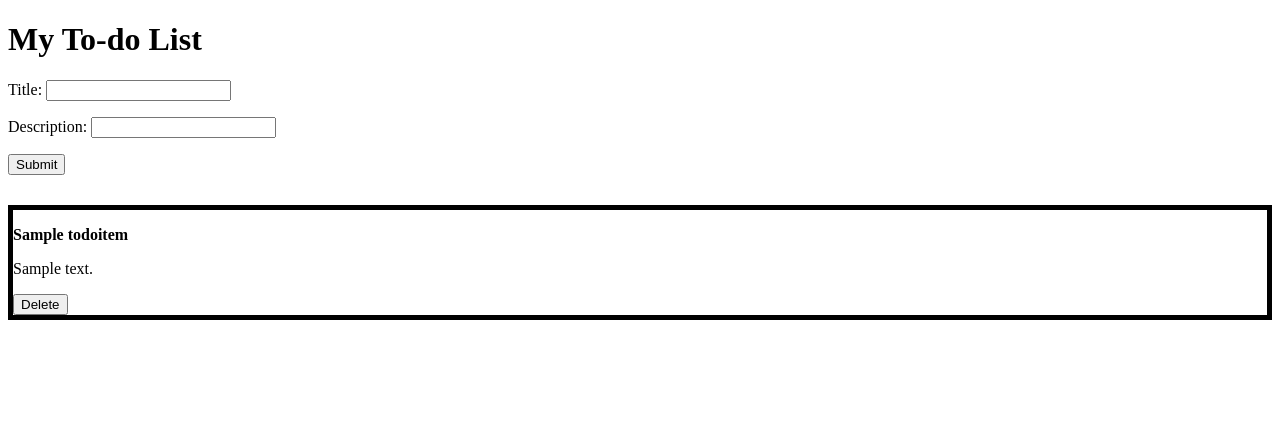
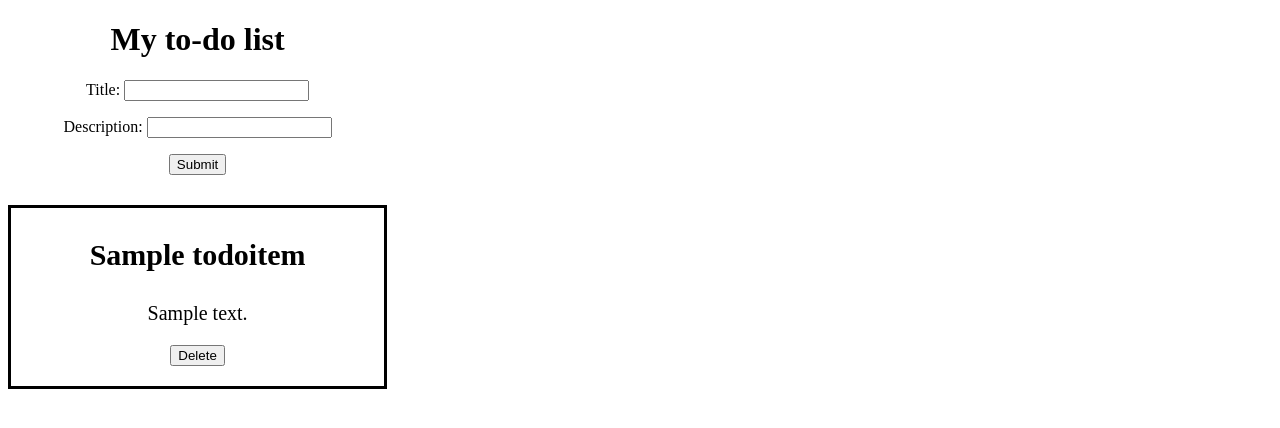
Before and after one commit to ColbyIsaacks/DjangoTodoApp, a Django app: page / in a window 1280 px wide. Shown: the top 428 px of the page. Run offline with Django 3.2, Linux system fonts and the light colour scheme; tables that the repository leaves empty hold one stand-in row (values such as "Sample post").

Commit message:
Updated CSS

```diff
--- a/todo_project/todo_app/static/css/style.css
+++ b/todo_project/todo_app/static/css/style.css
@@ -1,13 +1,29 @@
+.frame{
+    text-align: center;
+}
 
-
-.list_item{
-    border: 5px solid black;
+.form{
+    width: 30%;
+    text-align: center;
+    padding-bottom: 30px;
 }
 
 .list{
-    padding-top: 30px;
+    width: 30%;
+    text-align: center;
 }
 
-.form{
-    align-items: center;
+.list_item{
+    border: 3px solid black;
+    text-align: center;
+    padding-bottom: 20px;
+    margin-bottom: 15px;
 }
+
+.title{
+    font-size: 30px;
+}
+
+.description{
+    font-size: 20px;
+}
--- a/todo_project/todo_app/templates/index.html
+++ b/todo_project/todo_app/templates/index.html
@@ -1,3 +1,4 @@
+{% load static %}
 <!DOCTYPE html>
 <html lang="en">
     <head>
@@ -5,37 +6,33 @@
         <meta charset="utf-8">
         <meta name="viewport" content="width=device-width, initial-scale=1">
         <!--Simple.css-->
-        <link rel="stylesheet" href="./static/css/style.css">
+        <link rel="stylesheet" href="{% static 'css/style.css' %}">
         <title>Django To-do Lists</title>
     </head>
 
     <body>
         <div class="frame">
             <div class="form">
-                <h1>My To-do List</h1>
+                <h1>My to-do list</h1>
                 <form method="POST" enctype="multipart/form-data">
-
-                    <!-- Security token -->
                     {% csrf_token %}
-
-                    <!-- Using the formset -->
                     {{ form.as_p }}
-
                     <input type="submit" value="Submit">
                 </form>
             </div>
+
             <div class="list">
                 {% for data in dataset %}
                     <div class="list_item">
-                        <p><strong>{{ data.title }}</strong></p>
-                        <p>{{ data.description }}</p>
-                        <form action="/deleteItem/{{data.id}}/" method = "post">{% csrf_token %}
+                        <p class="title"><strong>{{ data.title }}</strong></p>
+                        <p class="description">{{ data.description }}</p>
+                        <form action="/deleteItem/{{data.id}}/" method = "post">
+                            {% csrf_token %}
                             <input type="submit" value="Delete">
                         </form>
                     </div>
                 {% endfor %}
             </div>
-            <div
         </div>
     </body>
 </html>
```
Also changed, not shown: todo_project/db.sqlite3.
